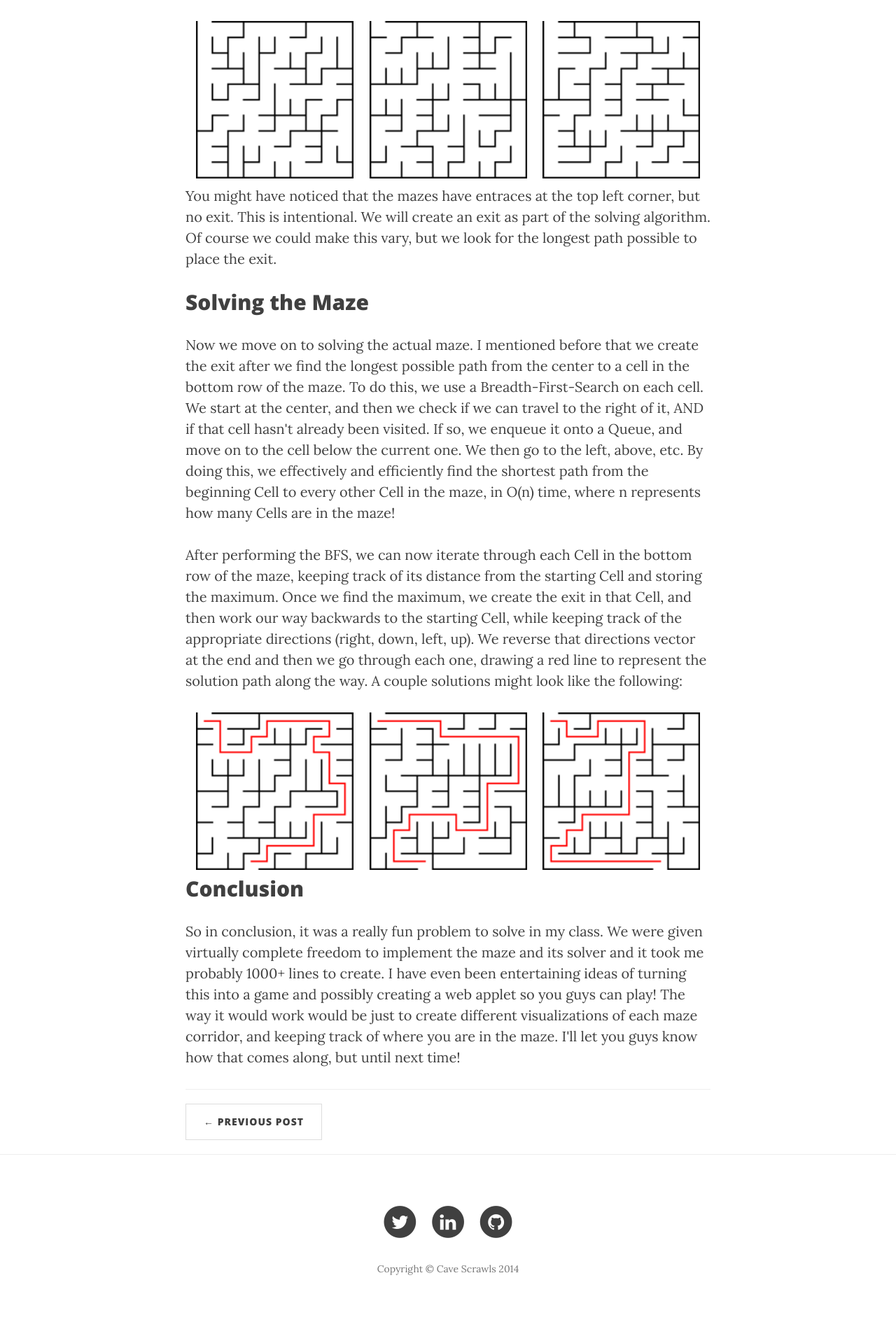
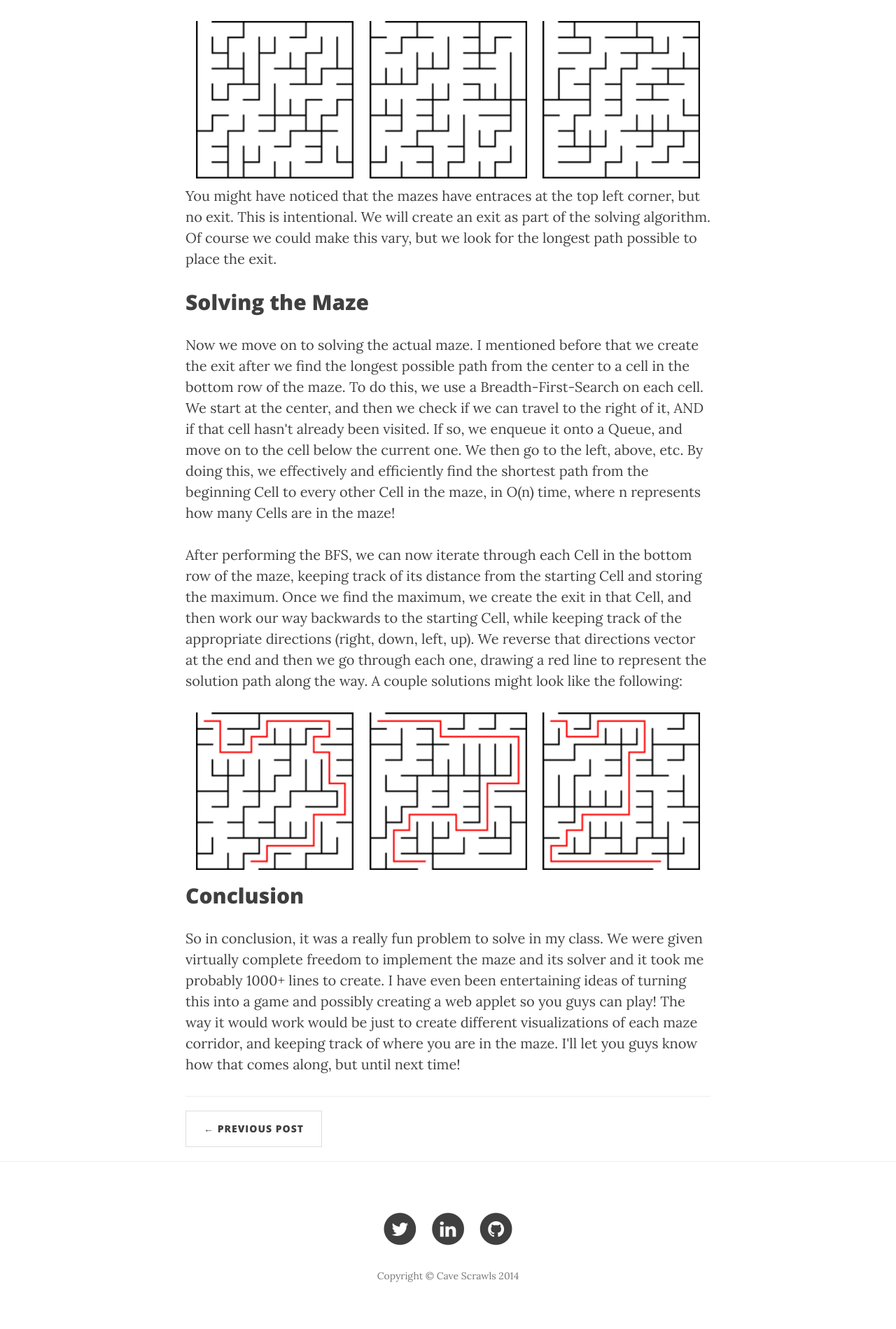
Before and after one commit to cjang5/blog, a Jekyll site: the page built from _posts/2014-12-10-mysterious-mazes.markdown, in a window 1280 px wide. Shown: the part 2547-4446 px from the top of the page at 70% size. Built offline with Jekyll 4.4.1, drawn with Linux system fonts in a browser that asks for light colours; nearby versions of some CDN libraries.

Commit message:
Update 2014-12-10-mysterious-mazes.markdown

```diff
--- a/_posts/2014-12-10-mysterious-mazes.markdown
+++ b/_posts/2014-12-10-mysterious-mazes.markdown
@@ -51,7 +51,7 @@ header-img: "img/posts/post-07/post-07-bg.png"
 
 <img src="{{ site.baseurl }}/img/posts/post-07/solved1.png" style="float: left; width: 30%; margin-left: 2%; margin-right: 3%; margin-bottom: 0.5em;">
 <img src="{{ site.baseurl }}/img/posts/post-07/solved2.png" style="float: left; width: 30%; margin-right: 3%; margin-bottom: 0.5em;">
-<img src="{{ site.baseurl }}/img/posts/post-07/solved3.png" style="float: left; width: 30%; margin-right: 0%; margin-bottom: 0.5em;">
+<img src="{{ site.baseurl }}/img/posts/post-07/solved3.png" style="float: left; width: 30%; margin-right: 0%; margin-bottom: 1em;">
 
 <p style="clear: both;"></p>
 
```
